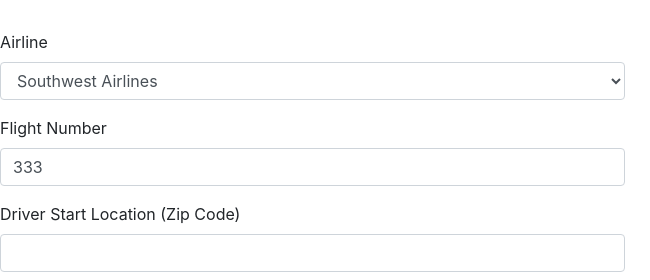
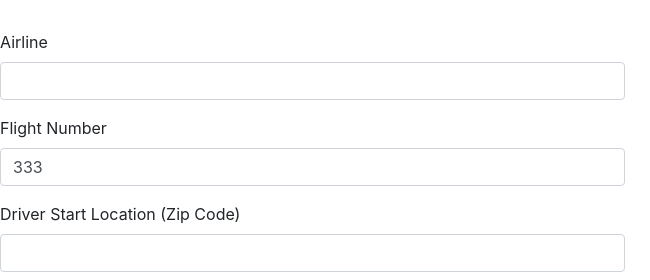
Before and after one commit to feliciahsieh/FlyinIn, a website: page index.html in a window 1280 px wide. Shown: the part 352-632 px from the top of the page, 0-650 px from the left. Drawn offline with nearby package versions, Linux system fonts and the light colour scheme; no server answers; grey boxes are pictures that could not be loaded.

Commit message:
Change Airline field to text field instead of dropdown

```diff
--- a/flyinin.js
+++ b/flyinin.js
@@ -10,6 +10,10 @@
     field.value = field.defaultValue;
     field.style.color = '#888';
   }
+}
+
+function checkAirline (inputTxt) {
+    //stub function for check
 }
 
 function checkPhoneNum (inputTxt) {
@@ -44,7 +48,3 @@
     return false;
   }
 }
-
-// function getData() {
-//  alert(getElementById("Airline").value + getElementById("Flight").value + getElementById("ZipCode").value + getElementById("Phone").value)
-// }
--- a/index.html
+++ b/index.html
@@ -65,11 +65,7 @@
 	<form>
 	  <div class="form-group">
 	    <label class="control-label" for="Airline">Airline</label>
-	    <select id="Airline" class="form-control">
-	      <option value="SWA">Southwest Airlines</option>
-	      <option value="JBU">JetBlue Airlines</option>
-	      <option value="VX">Virgin America</option>
-	    </select>
+	    <input id="Airline" name="Airline" value="" type="text" class="form-control" placeholder="" onfocus="inputFocus(this)" onblur="inputBlur(this)" onchange="checkAirline(this)">
 	  </div>
 	  <div class="form-group">
 	    <label class="control-label" for="Flight">Flight Number</label>
```
